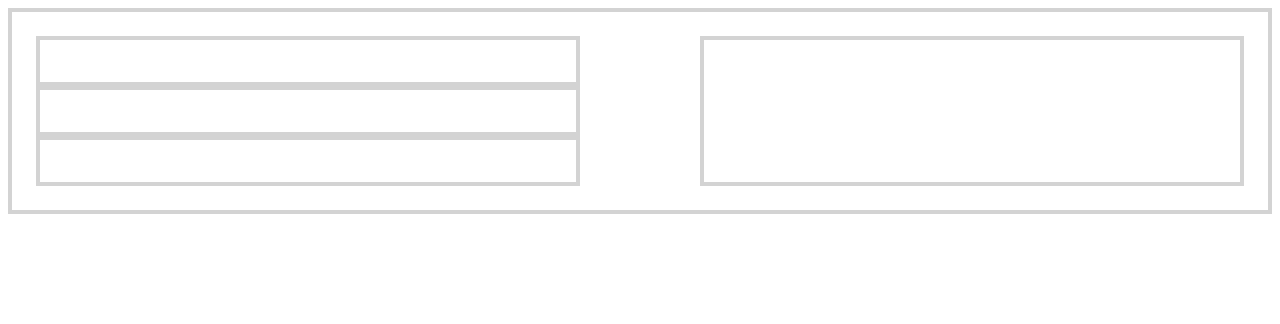
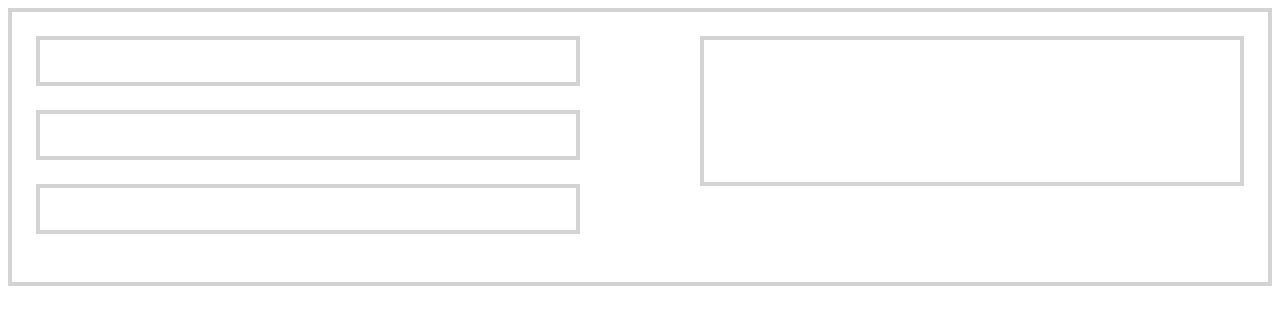
Before and after one commit to clemente01092728/Css-best-practises, a plain HTML site: page Css best practises/Layout 3/index.html in a window 1280 px wide. Drawn offline with Linux system fonts and the light colour scheme.

Commit message:
box bottom change

```diff
--- a/Css best practises/Layout 3/styles.css
+++ b/Css best practises/Layout 3/styles.css
@@ -11,7 +11,7 @@
 
 .box {
     border: 4px solid lightgray;
-    height:100px;
+    margin-bottom: 24px;
 }
 
 .box-small {
```
